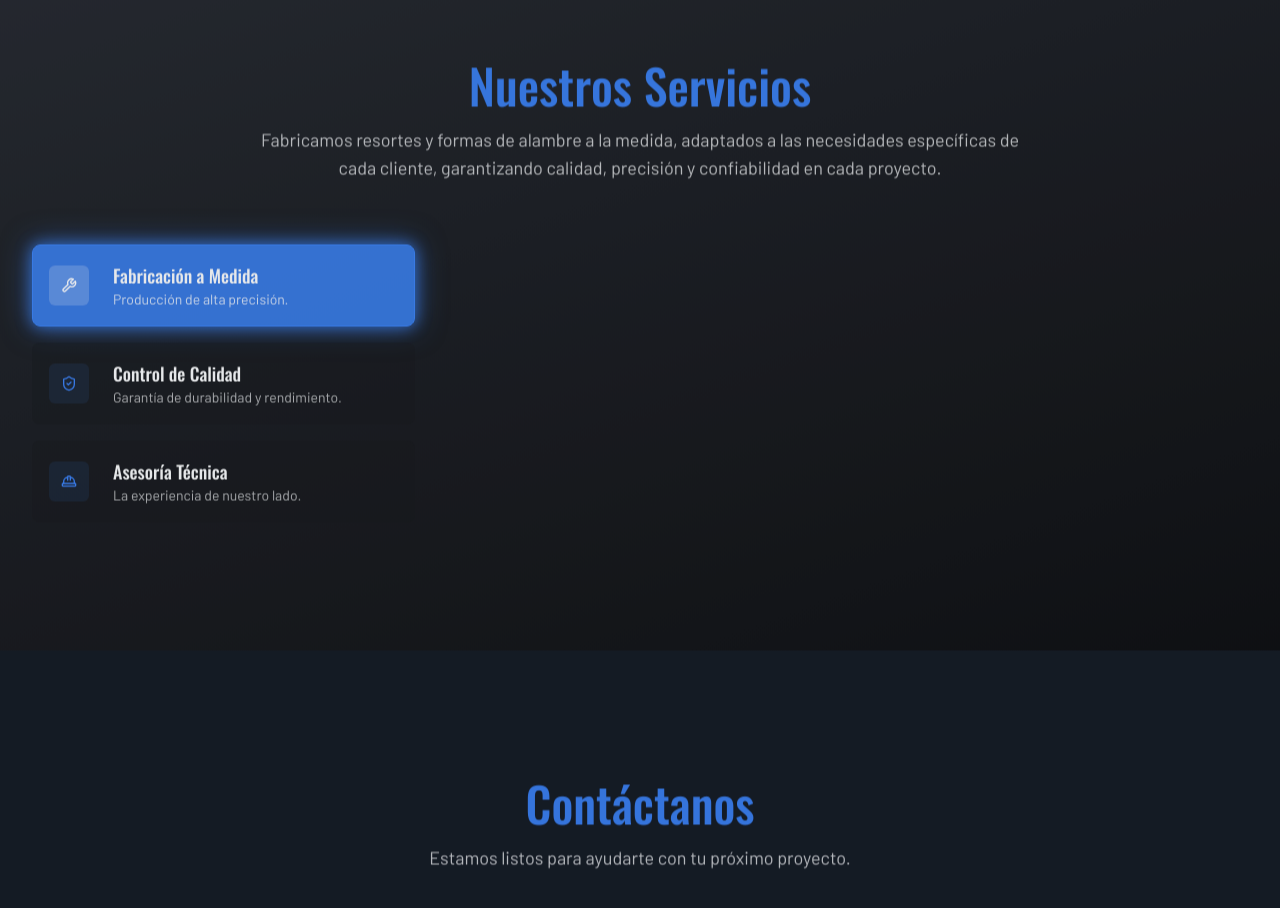
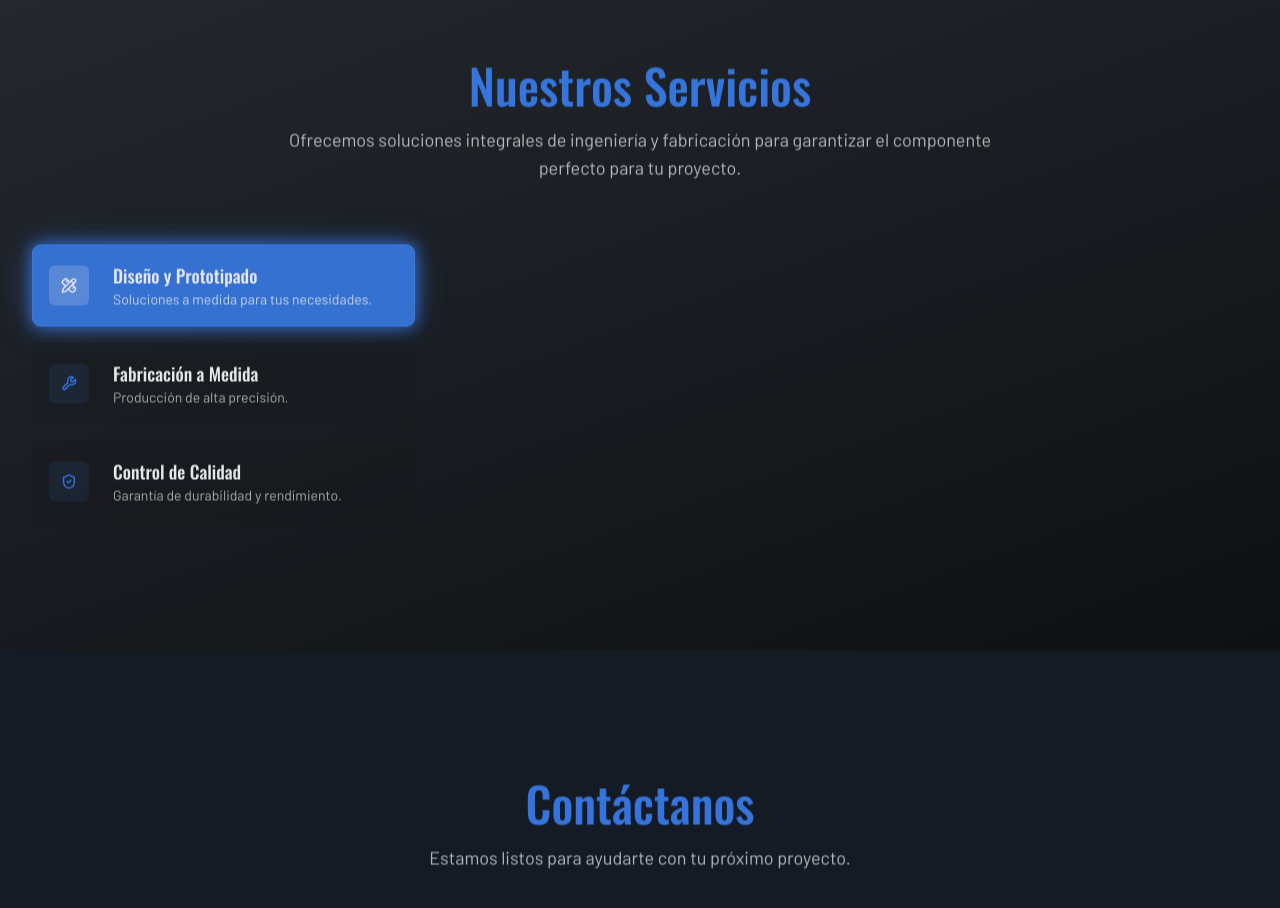
Before and after one commit to Akkabra/formaresortelegosas, a Next.js app: page / in a window 1280 px wide. Shown: the part 2520-3428 px from the top of the page. Built offline with nearby package versions, Linux system fonts and the light colour scheme.

Commit message:
Elimina esta opcion (_for element <Button>_)

```diff
--- a/src/components/sections/services-section.tsx
+++ b/src/components/sections/services-section.tsx
@@ -25,6 +25,13 @@ type Service = {
 
 const services: Service[] = [
   {
+    id: "design",
+    title: "Diseño y Prototipado",
+    description: "Soluciones a medida para tus necesidades.",
+    details: "Colaboramos contigo para diseñar y prototipar resortes que cumplan con tus especificaciones exactas, utilizando software avanzado y pruebas rigurosas para garantizar el rendimiento óptimo.",
+    icon: PencilRuler
+  },
+  {
     id: "manufacturing",
     title: "Fabricación a Medida",
     description: "Producción de alta precisión.",
@@ -37,13 +44,6 @@ const services: Service[] = [
     description: "Garantía de durabilidad y rendimiento.",
     details: "Cada producto pasa por un estricto proceso de control de calidad, que incluye pruebas de carga, fatiga y dimensionales, para asegurar que cumple con los más altos estándares de la industria.",
     icon: ShieldCheck
-  },
-  {
-    id: "consulting",
-    title: "Asesoría Técnica",
-    description: "La experiencia de nuestro lado.",
-    details: "Nuestro equipo de expertos te brinda asesoramiento técnico para seleccionar el material, diseño y tipo de resorte más adecuado para tu proyecto, optimizando costes y funcionalidad.",
-    icon: HardHat
   },
 ];
 
@@ -86,7 +86,7 @@ export default function ServicesSection() {
             Nuestros Servicios
           </h2>
           <p className="mt-4 text-lg text-center max-w-3xl mx-auto text-foreground/80">
-            Fabricamos resortes y formas de alambre a la medida, adaptados a las necesidades específicas de cada cliente, garantizando calidad, precisión y confiabilidad en cada proyecto.
+            Ofrecemos soluciones integrales de ingeniería y fabricación para garantizar el componente perfecto para tu proyecto.
           </p>
         </AnimateOnScroll>
 
```
